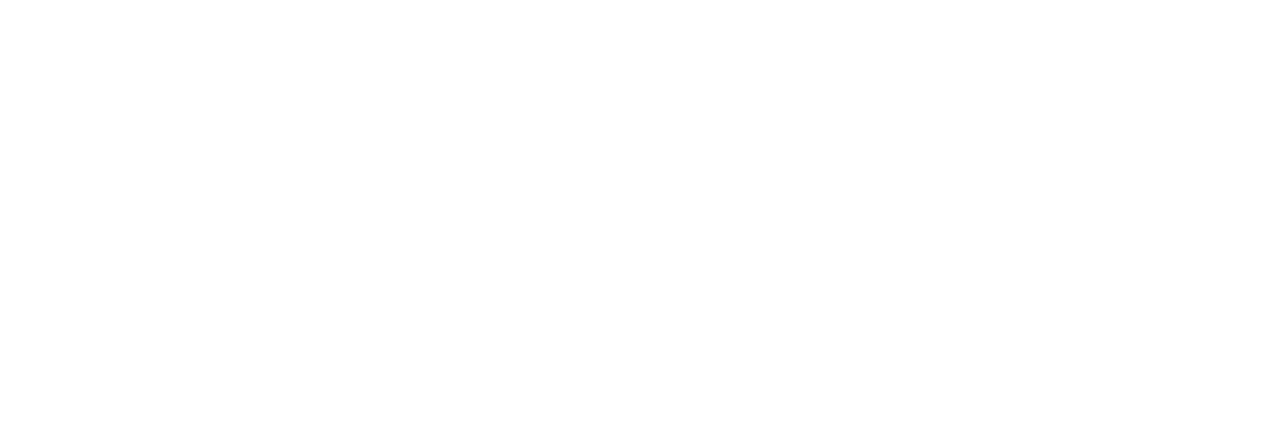
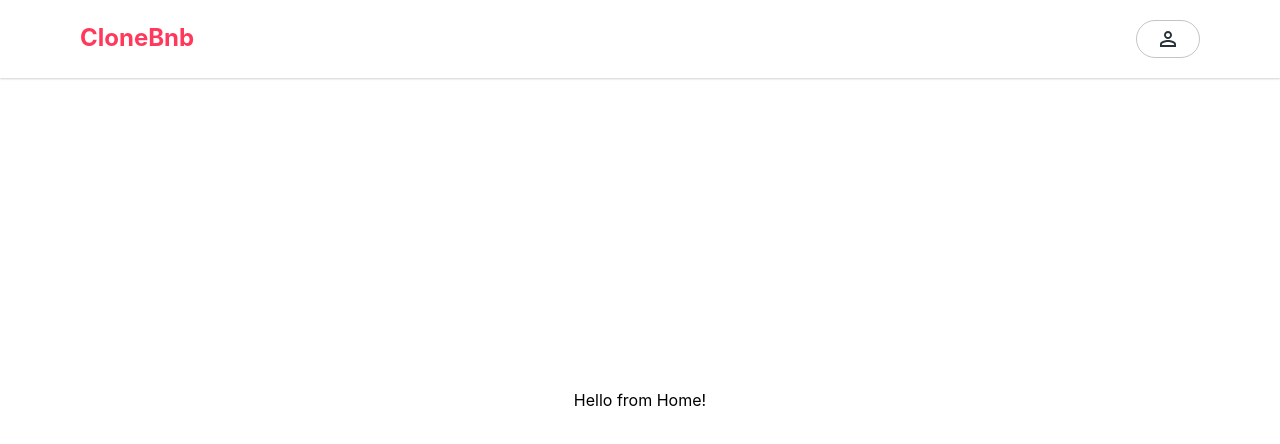
Before and after one commit to BenNeighbour/CloneBnb, a React (Create React App) app in the folder web/: page /home in a window 1280 px wide. Shown: the top 444 px of the page. Built offline with nearby package versions, Linux system fonts and the light colour scheme.

Commit message:
Improvements to the nav bar

```diff
--- a/web/src/Routes.tsx
+++ b/web/src/Routes.tsx
@@ -1,7 +1,8 @@
 import * as React from 'react';
 import { Route, Switch } from 'react-router-dom';
 import './App.css';
-import Login from './pages/Login';
+import Login from './pages/Login/Login';
+import Home from './pages/Home/Home';
 
 interface Props { }
 
@@ -11,6 +12,7 @@
       <Switch>
         <Route>
           <Route component={Login} exact path="/login" />
+          <Route component={Home} exact path="/home" />
         </Route>
       </Switch>
     </Route>
--- a/web/src/components/Navigation/Navigation.css
+++ b/web/src/components/Navigation/Navigation.css
@@ -0,0 +1,3 @@
+.navbar {
+    box-shadow: 0px 1px 2px rgba(0, 0, 0, 0.18) !important;
+}
--- a/web/src/components/Navigation/Navigation.tsx
+++ b/web/src/components/Navigation/Navigation.tsx
@@ -1,15 +1,22 @@
 import * as React from "react";
 import { RouteComponentProps } from "react-router-dom";
-import { AppBar } from '@material-ui/core';
+import AppBar from "@material-ui/core/AppBar";
+import "./Navigation.css";
+import Button from "@material-ui/core/Button";
+import PersonOutlineOutlinedIcon from "@material-ui/icons/PersonOutlineOutlined";
 
-interface Props extends RouteComponentProps<any> {}
+interface Props extends RouteComponentProps<any> {
+  isSearchNavbar: boolean;
+}
 
 const Navigation: React.FC<Props> = (props) => {
   return (
     <AppBar
+      className="navbar"
+      elevation={0}
       style={{
         backgroundColor: "white",
-        marginBottom: "1vh",
+        marginBottom: "1vh"
       }}
     >
       <div
@@ -17,25 +24,44 @@
           paddingLeft: "80px",
           paddingRight: "80px",
           minHeight: "8vh",
+          lineHeight: "8vh",
         }}
       >
         <div
           style={{
-            lineHeight: 1,
+            lineHeight: 1.5,
             height: "100%",
-            paddingTop: "2.66vh",
-            paddingBottom: "2.66vh",
+            display: "flex",
+            verticalAlign: "middle",
           }}
         >
           <h3
             style={{
               color: "#FF385C",
               fontSize: "150%",
-              padding: 0,
+              float: "left",
+              marginTop: "20px",
+              marginBottom: "20px"
             }}
           >
             <b>CloneBnb</b>
           </h3>
+
+          <Button
+            style={{
+              float: "right",
+              borderRadius: "60px",
+              width: "min-content",
+              padding: "6px",
+              marginLeft: "auto",
+              marginTop: "20px",
+              marginBottom: "20px"
+            }}
+            variant="outlined"
+            className="profile-button"
+          >
+            <PersonOutlineOutlinedIcon />
+          </Button>
         </div>
       </div>
     </AppBar>
--- /dev/null
+++ b/web/src/pages/Home/Home.tsx
@@ -0,0 +1,35 @@
+import * as React from "react";
+import { RouteComponentProps } from "react-router-dom";
+import Navigation from "./../../components/Navigation/Navigation";
+import "./Home.css";
+
+interface Props extends RouteComponentProps<any> {}
+
+const Home: React.FC<Props> = (props) => {
+  return (
+    <div
+      style={{
+        height: "100%",
+      }}
+    >
+      <Navigation
+        isSearchNavbar={true}
+        history={props.history}
+        match={props.match}
+        location={props.location}
+      />
+
+      <div
+        style={{
+          display: "grid",
+          placeItems: "center",
+          height: "100vh",
+        }}
+      >
+        Hello from Home!
+      </div>
+    </div>
+  );
+};
+
+export default Home;
--- a/web/src/pages/Login.tsx
+++ b/web/src/pages/Login/Login.tsx
@@ -2,10 +2,10 @@
 import Paper from "@material-ui/core/Paper";
 import * as React from "react";
 import { RouteComponentProps } from "react-router-dom";
-import LoginForm from "./../components/Login/LoginForm";
+import LoginForm from "./../../components/Login/LoginForm";
 import "./Login.css";
-import Navigation from "./../components/Navigation/Navigation";
-import { USER_LOGIN } from '../util/api/AJAX';
+import Navigation from "./../../components/Navigation/Navigation";
+import { USER_LOGIN } from '../../util/api/AJAX';
 
 interface Props extends RouteComponentProps<any> {}
 
@@ -19,6 +19,7 @@
       }}
     >
       <Navigation
+        isSearchNavbar={false}
         history={props.history}
         match={props.match}
         location={props.location}
@@ -68,8 +69,6 @@
 
                   if (response.status === 200) {
                     localStorage.setItem("authenticated", "true");
-
-                    // Then redirect to the home page
                     props.history.push("/home");
                   }
                 } catch (err) {
```
Also changed, not shown: web/src/components/Home/HomeTopBanner.tsx (added, +14 -0 lines), web/src/pages/Home/Home.css (added), web/src/pages/Login/Login.css (renamed from web/src/pages/Login.css).
